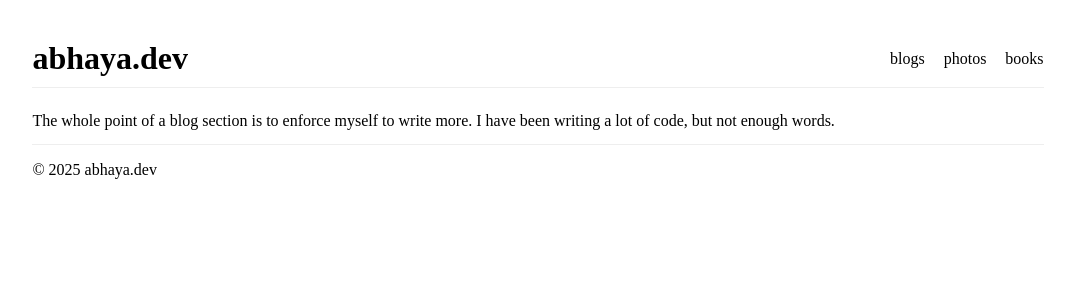
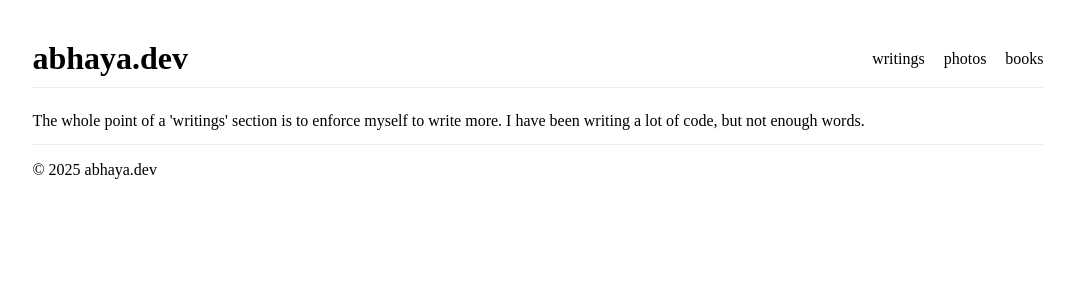
Before and after one commit to 21abhaya/abhaya.dev, a FastAPI app: page /blogs/ in a window 1280 px wide. Shown: the top 300 px of the page, without its empty margins (102-1177 px from the left). Run offline with FastAPI, Linux system fonts and the light colour scheme.

Commit message:
design: changed 'blogs' to 'writings'

```diff
--- a/templates/base.html
+++ b/templates/base.html
@@ -14,7 +14,7 @@
                 <a href="/"><h1>abhaya.dev</h1></a>
             </div>
             <div class="nav">
-                <a href="/blogs">blogs</a>
+                <a href="/blogs">writings</a>
                 <a href="/photos">photos</a>
                 <a href="/books">books</a>
             </div>
--- a/templates/blogs.html
+++ b/templates/blogs.html
@@ -1,10 +1,10 @@
 {% extends 'base.html' %}
-{% block title %}Blogs | abhaya.dev{% endblock %}
+{% block title %}Writings | abhaya.dev{% endblock %}
 
 {% block content %}
     <div class="content">
         <p>
-            The whole point of a blog section is to enforce myself to write more.
+            The whole point of a 'writings' section is to enforce myself to write more.
             I have been writing a lot of code, but not enough words.
         </p>
     </div>
```
